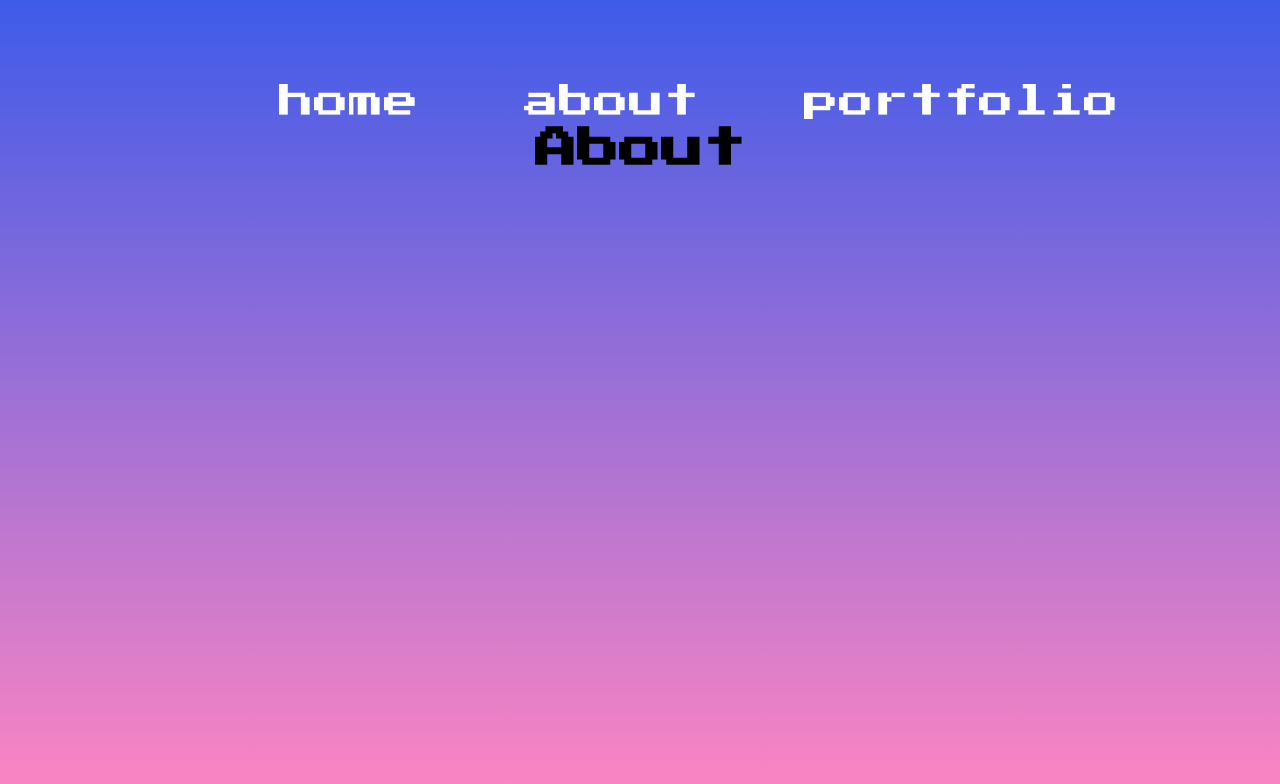
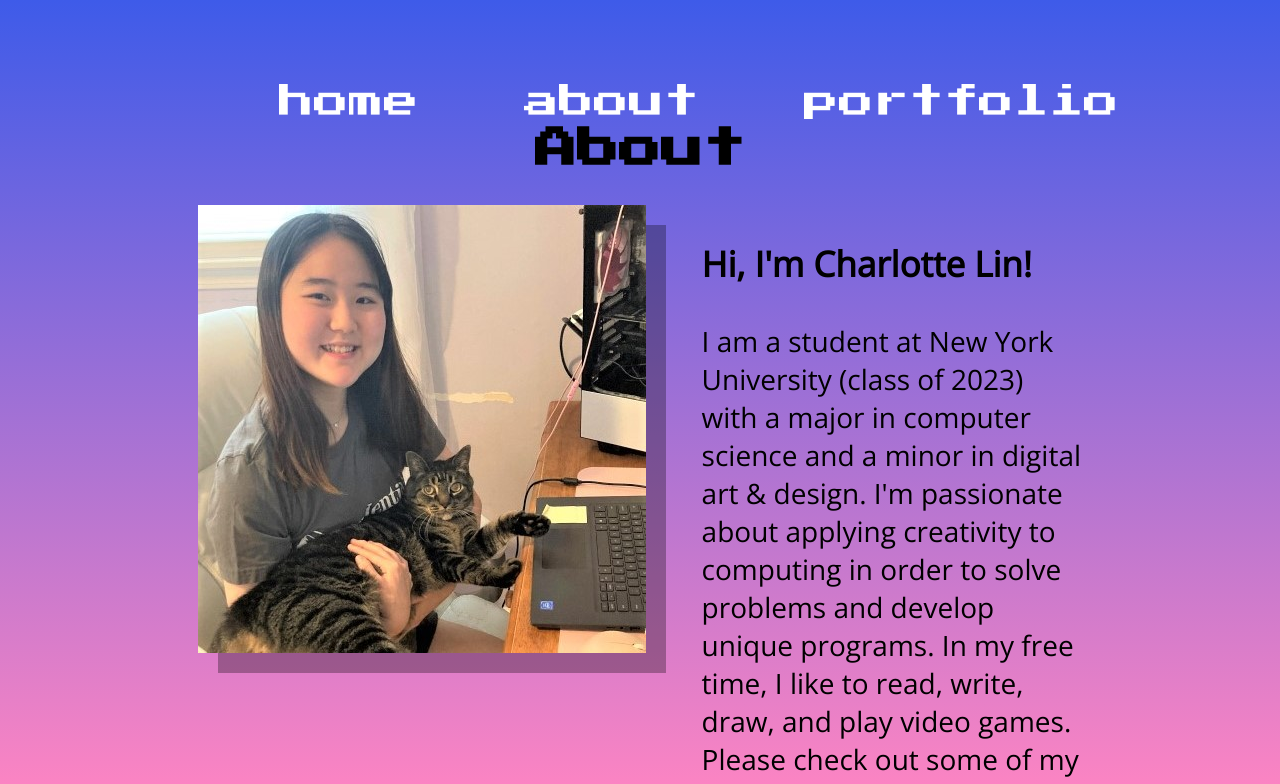
Before and after one commit to cxl229/personal-website, a React (Create React App) app: page /about in a window 1280 px wide. Shown: the top 784 px of the page. Built offline with nearby package versions, Linux system fonts and the light colour scheme.

Commit message:
finished about page. also turned the README into a todo list, sorry'

```diff
--- /dev/null
+++ b/src/components/About.css
@@ -0,0 +1,19 @@
+.aboutBlock {
+    margin-left: auto;
+    margin-right: auto;
+    display: grid;
+    grid-template-columns: 1fr 4fr;
+    width: 70%;
+}
+
+img {
+    margin-right: 2em;
+}
+
+h3, p {
+    text-align: left;
+}
+
+.emailAddress {
+    color: white;
+}
--- a/src/components/About.js
+++ b/src/components/About.js
@@ -1,8 +1,25 @@
 import React from 'react';
+import './About.css';
+import portrait from "../img/portrait.jpg";
 
 function About() {
     return (
+        <>
         <h2>About</h2>
+        <div className="aboutBlock">
+            <img className="dropShadow" src={portrait} alt="Photograph of Charlotte with her cat"/>
+            <div>
+                <h3>Hi, I'm Charlotte Lin!</h3>
+                <p>
+                    I am a student at New York University (class of 2023) with a major in computer science and a minor in digital art & design.
+                    I'm passionate about applying creativity to computing in order to solve problems and develop unique programs.
+                    In my free time, I like to read, write, draw, and play video games. Please check out some of my coding projects on my portfolio page.
+                    <br/><br/>
+                    If you'd like to contact me, please email me at <a className="emailAddress" href="mailto:charlottexlin02@gmail.com">charlottexlin02@gmail.com</a>.
+                </p>
+            </div>
+        </div>
+        </>
     );
 }
 
--- a/src/components/App.css
+++ b/src/components/App.css
@@ -34,3 +34,7 @@ a {
 a:hover, a:active {
     text-decoration: underline;
 }
+
+.dropShadow {
+    box-shadow: 20px 20px 0 rgba(0,0,0,0.3);
+}
--- a/src/components/Home.css
+++ b/src/components/Home.css
@@ -1,4 +1,4 @@
-.inlineBlock {
+.homeInlineBlock {
     display: inline-block;
     vertical-align: middle;
     margin-top: 5%;
--- a/src/components/Home.js
+++ b/src/components/Home.js
@@ -8,13 +8,13 @@ import computerGif from "../img/computer.gif";
 function Home() {
     return (
         <>
-        <div className="inlineBlock leftBlock">
+        <div className="homeInlineBlock leftBlock">
             <h1>Charlotte Lin</h1>
             <h3>computer programmer + digital artist</h3>
             <LinkText href="https://www.github.com/charlottexlin" text="github.com/charlottexlin" icon={githubIcon}/>
             <LinkText href="https://www.linkedin.com/in/charlotte-lin-nyu/" text="linkedin.com/charlotte-lin-nyu" icon={linkedinIcon}/>
         </div>
-        <img className="inlineBlock" src={computerGif} alt=""/>
+        <img className="homeInlineBlock" src={computerGif} alt=""/>
         </>
     );
 }
```
Also changed, not shown: src/img/portrait.jpg (added), 1 other file (tests, documents, lock files or other folders).
